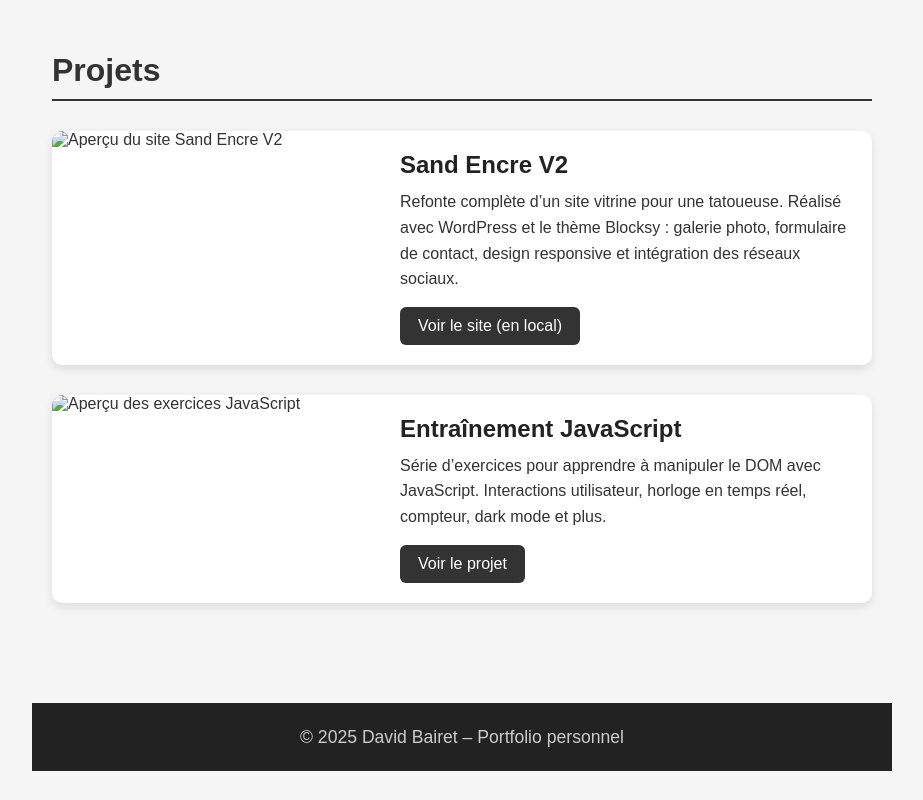
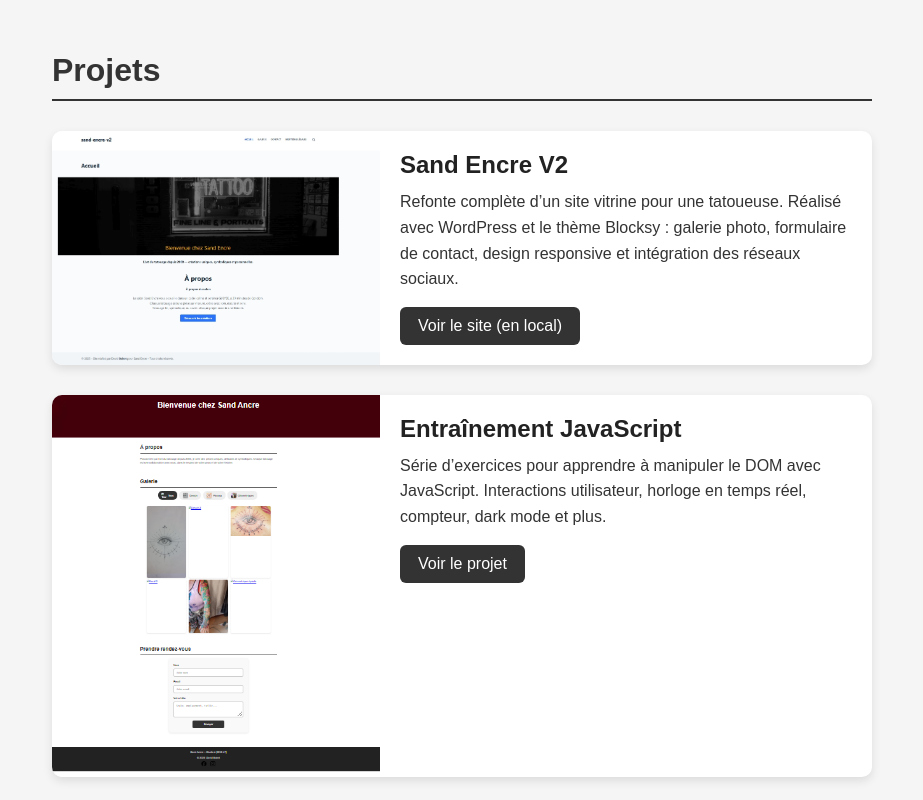
Before and after one commit to DavidBairet/portfolio-david, a plain HTML site: page index.html in a window 1280 px wide. Shown: the part 900-1700 px from the top of the page, without its empty margins (178-1101 px from the left). Drawn offline with Linux system fonts and the light colour scheme.

Commit message:
Update index.html

```diff
--- a/index.html
+++ b/index.html
@@ -52,7 +52,7 @@
 
     <!-- Projet 1 : Sand Encre V2 -->
     <div class="project-card">
-      <img src="projet/sand-encre-v2.jpeg" alt="Aperçu du site Sand Encre V2" />
+      <img src="sand-encre-v2.jpeg" alt="Aperçu du site Sand Encre V2" />
       <div class="project-info">
         <h3>Sand Encre V2</h3>
         <p>
@@ -69,7 +69,7 @@
 
     <!-- Projet 2 : Entraînement JavaScript -->
     <div class="project-card">
-      <img src="projet/image.png" alt="Aperçu des exercices JavaScript" />
+      <img src="image.png" alt="Aperçu des exercices JavaScript" />
       <div class="project-info">
         <h3>Entraînement JavaScript</h3>
         <p>
```
